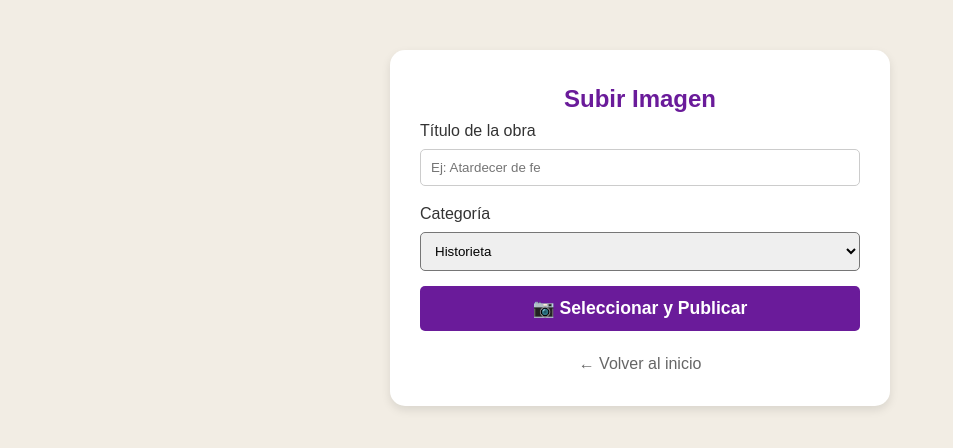
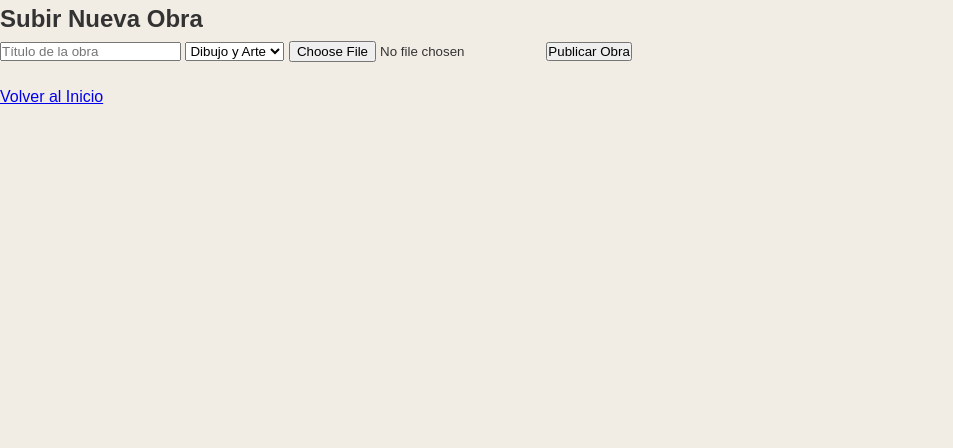
Before and after one commit to Carmen-Rohr/creaciones-sin-fronteras, a website: page subir.html in a window 1280 px wide. Shown: the whole page, without its empty margins (0-953 px from the left). Drawn offline with Linux system fonts and the light colour scheme.

Commit message:
Cambio en subir.html

```diff
--- a/subir.html
+++ b/subir.html
@@ -3,79 +3,77 @@
 <head>
     <meta charset="UTF-8">
     <meta name="viewport" content="width=device-width, initial-scale=1.0">
-    <title>Subir Obra - Creaciones sin Fronteras</title>
+    <title>Subir Obra - Creaciones Sin Fronteras</title>
     <link rel="stylesheet" href="estilos.css">
 </head>
 <body>
-    <div class="container" style="max-width: 500px; margin: 50px auto; background: white; padding: 30px; border-radius: 15px; box-shadow: 0 4px 10px rgba(0,0,0,0.1);">
-        <h2 style="text-align: center; color: #6a1b9a;">Subir Imagen</h2>
 
-        <div class="formulario">
-            <div style="margin-bottom: 15px;">
-                <label style="display: block; margin-bottom: 5px;">Título de la obra</label>
-                <input type="text" id="titulo" style="width: 100%; padding: 10px; border: 1px solid #ccc; border-radius: 5px;" placeholder="Ej: Atardecer de fe">
-            </div>
+    <div class="form-container">
+        <h2>Subir Nueva Obra</h2>
 
-            <div style="margin-bottom: 15px;">
-                <label style="display: block; margin-bottom: 5px;">Categoría</label>
-                <select id="categoria" style="width: 100%; padding: 10px; border-radius: 5px;">
-                    <option value="historietas">Historieta</option>
-                    <option value="dibujos">Dibujo y Arte</option>
-                </select>
-            </div>
+        <input type="text" id="titulo" placeholder="Título de la obra" required>
 
-            <input type="file" id="fileInput" accept="image/*" style="display: none;">
-            <button class="btn-enviar" onclick="document.getElementById('fileInput').click()" style="background: #6a1b9a; color: white; width: 100%; padding: 12px; border: none; border-radius: 5px; cursor: pointer;">
-                📷 Seleccionar y Publicar
-            </button>
+        <select id="categoria">
+            <option value="dibujos">Dibujo y Arte</option>
+            <option value="historietas">Historieta</option>
+        </select>
 
-            <div id="mensaje" style="margin-top: 20px; text-align: center; font-weight: bold;"></div>
+        <input type="file" id="archivo" accept="image/*">
 
-            <div style="text-align: center; margin-top: 20px;">
-                <a href="index.html" style="text-decoration: none; color: #666;">← Volver al inicio</a>
-            </div>
-        </div>
+        <button onclick="uploadImage()" id="btn-subir">Publicar Obra</button>
+        <br>
+        <a href="index.html" style="display:block; margin-top:20px;">Volver al Inicio</a>
     </div>
 
     <script>
-        const fileInput = document.getElementById('fileInput');
-        const mensaje = document.getElementById('mensaje');
+        const uploadImage = async () => {
+            const fileInput = document.getElementById('archivo');
+            const titleInput = document.getElementById('titulo');
+            const categorySelect = document.getElementById('categoria');
+            const btn = document.getElementById('btn-subir');
 
-        fileInput.addEventListener('change', async function () {
-            const file = this.files[0];
-            const titulo = document.getElementById('titulo').value;
-            const categoria = document.getElementById('categoria').value;
+            const file = fileInput.files[0];
+            const title = titleInput.value;
+            const category = categorySelect.value;
 
-            if (!file || !titulo) {
-                alert("Por favor, ingresa un título antes de subir la imagen.");
+            if (!file || !title) {
+                alert("Por favor, completa el título y selecciona una imagen");
                 return;
             }
 
-            mensaje.innerHTML = '<span style="color: orange;">⏳ Subiendo...</span>';
+            // Cambiamos el texto del botón para saber que está trabajando
+            btn.innerText = "Subiendo...";
+            btn.disabled = true;
 
             const formData = new FormData();
             formData.append('file', file);
-            formData.append('upload_preset', 'tu_preset'); // REEMPLAZAR
-            formData.append('tags', categoria);
-            formData.append('context', `caption=${titulo}`);
+            formData.append('upload_preset', 'Creaciones-sin-fronteras');
+            formData.append('tags', category);
+            formData.append('context', `caption=${title}`);
 
             try {
-                const res = await fetch('https://api.cloudinary.com/v1_1/tu_usuario/image/upload', { // REEMPLAZAR
+                // !!! REEMPLAZA 'TU_USUARIO' POR TU CLOUD NAME REAL !!!
+                const res = await fetch('https://api.cloudinary.com/v1_1/dqbrrsuxb/image/upload', {
                     method: 'POST',
                     body: formData
                 });
+
                 const data = await res.json();
 
-                if (data.secure_url) {
-                    mensaje.innerHTML = '<span style="color: green;">✅ ¡Publicado con éxito!</span>';
-                    document.getElementById('titulo').value = '';
+                if (res.ok) {
+                    alert("¡Publicado con éxito!");
+                    window.location.href = 'index.html';
                 } else {
-                    mensaje.innerHTML = '<span style="color: red;">❌ Error al subir.</span>';
+                    console.error("Detalle:", data);
+                    alert("Error: " + (data.error ? data.error.message : "No se pudo subir"));
                 }
             } catch (err) {
-                mensaje.innerHTML = '<span style="color: red;">❌ Error de conexión.</span>';
+                alert("Error de conexión");
+            } finally {
+                btn.innerText = "Publicar Obra";
+                btn.disabled = false;
             }
-        });
+        };
     </script>
 </body>
 </html>
```
